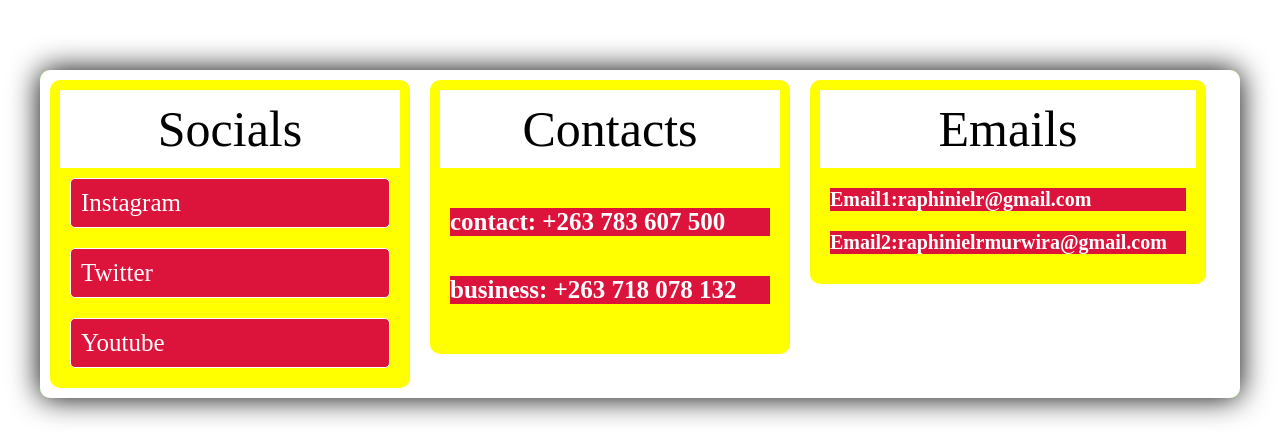
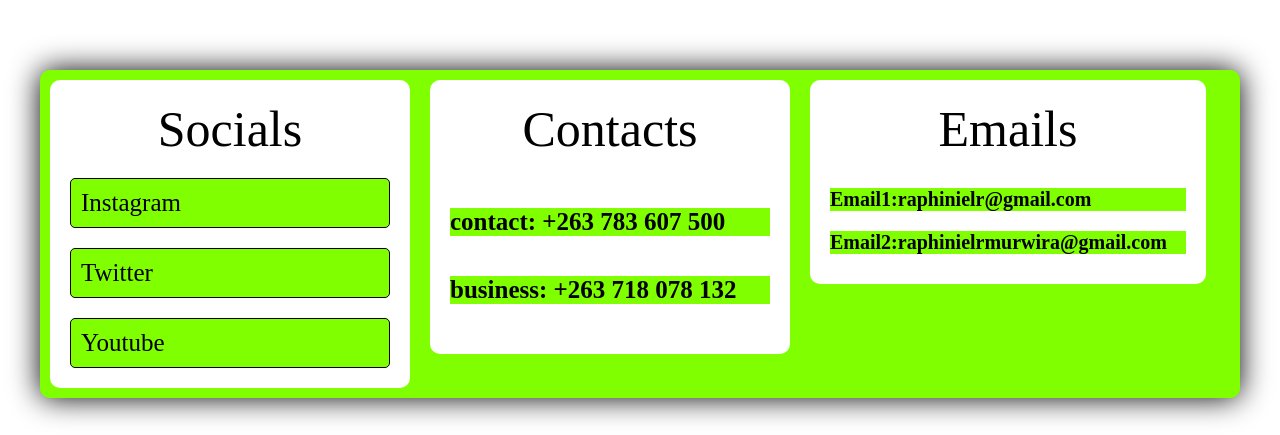
Before and after one commit to Raphiniel/amazama, a React (Vite) app: page /Footer in a window 1280 px wide. Shown: the part 11258-11693 px from the top of the page. Built offline with nearby package versions, Linux system fonts and the light colour scheme.

Commit message:
initial commit

```diff
--- a/src/home/backtotop.css
+++ b/src/home/backtotop.css
@@ -28,6 +28,6 @@ button {
 
 button:hover{
     background-color: black;
-    color: crimson;
+    color: #fff;
     transition: 0.3s;
 }
--- a/src/home/footerz.css
+++ b/src/home/footerz.css
@@ -20,6 +20,7 @@ footer {
     margin-left: auto;
     margin-right: auto;
     border-radius: 10px;
+    background-color: chartreuse;
 
 }
 
@@ -32,7 +33,7 @@ footer {
     border-radius: 10px;
     display: flex;
     flex-direction: column;
-    background-color: yellow;
+    background-color: #fff;
 
     a{
         padding: 10px;
@@ -40,9 +41,9 @@ footer {
         margin: 10px;
         border: solid 1px;
         border-radius: 5px;
-        background-color: crimson;
+        background-color: chartreuse;
         font-size: 25px;
-        color: white;
+        color: black;
     }
 }
 
@@ -53,13 +54,13 @@ footer {
     /* border: solid red 2px; */
     padding: 10px;
     border-radius: 10px;
-    background-color: yellow;
+    background-color: #fff;
 
     h3{
         margin: 40px 10px;
         font-size: 25px;
-        background-color: crimson;
-        color: white;
+        background-color: chartreuse;
+        color: black;
     }
 }
 
@@ -70,13 +71,13 @@ footer {
     /* border: solid red 2px; */
     padding: 10px;
     border-radius: 10px;
-    background-color: yellow;
+    background-color: #fff;
 
     h3{
         margin: 20px 10px;
         font-size: 20px;
-        background-color: crimson;
-        color: white;
+        background-color: chartreuse;
+        color: black;
     }
 }
 
@@ -127,9 +128,9 @@ footer {
             margin: 5px;
             border: solid 1px;
             border-radius: 5px;
-            background-color: crimson;
+            background-color: chartreuse;
             font-size: 15px;
-            color: white;
+            color: black;
             overflow: auto;
         }
     }
@@ -150,8 +151,8 @@ footer {
         h3{
             margin: 10px 10px;
             font-size: 10px;
-            background-color: crimson;
-            color: white;
+            background-color:chartreuse;
+            color: black;
         }
     }
 
@@ -171,8 +172,8 @@ footer {
         h3{
             margin: 20px 10px;
             font-size: 10px;
-            background-color: crimson;
-            color: white;
+            background-color: chartreuse;
+            color: black;
         }
     }
 }
```
